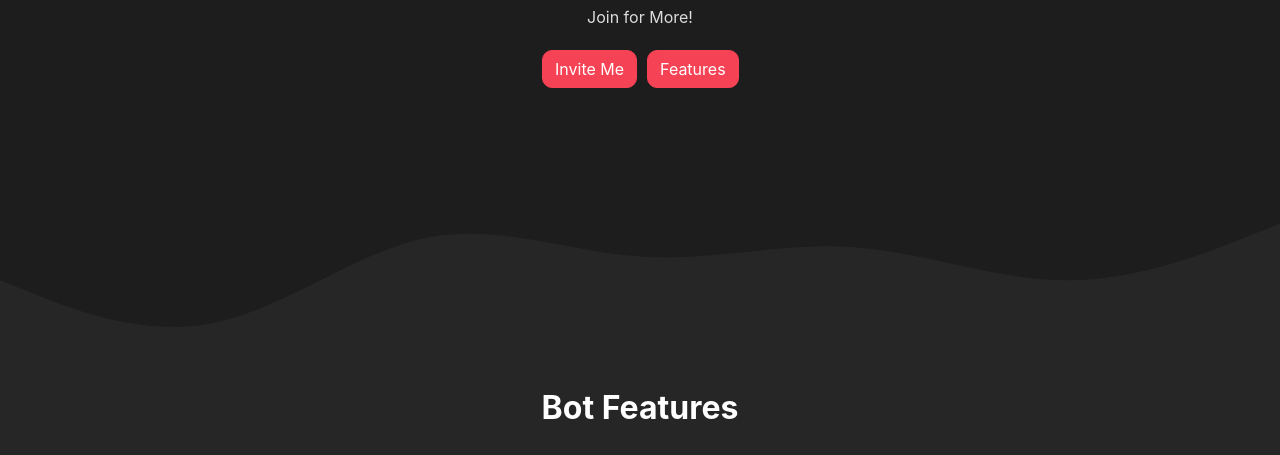
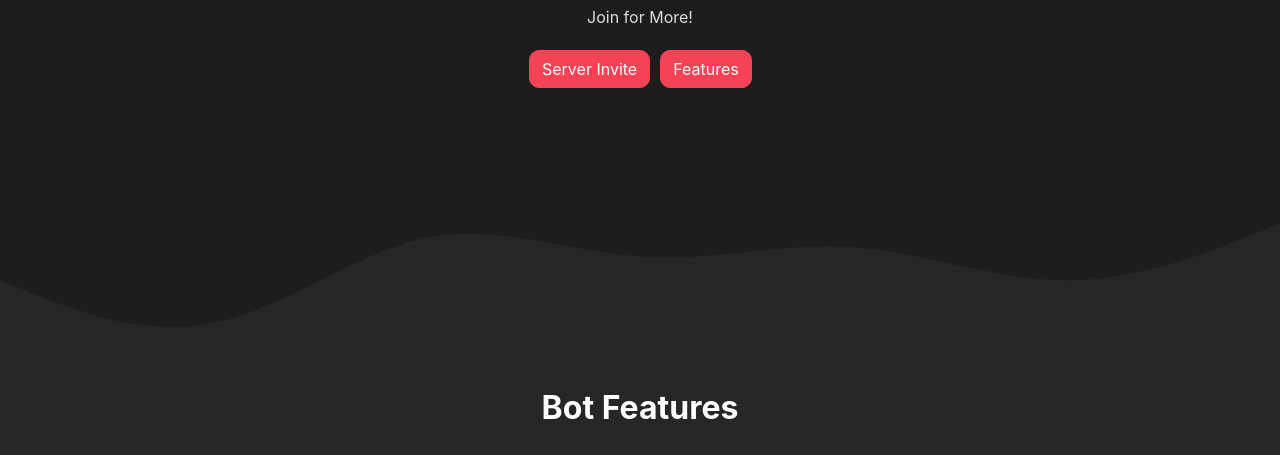
Before and after one commit to henrypalm/tcc-bot-dashboard, a plain HTML site: page index.html in a window 1280 px wide. Shown: the part 345-800 px from the top of the page. Drawn offline with nearby package versions, Linux system fonts and the light colour scheme; files whose address does not match are found by name.

Commit message:
Update index.html

```diff
--- a/index.html
+++ b/index.html
@@ -34,7 +34,7 @@
     <header class="d-xl-flex flex-column justify-content-xl-center align-items-xl-center" style="height: 418px;text-align: center;margin: 55px;"><img class="rounded" src="https://cdn.discordapp.com/attachments/1039327876480249856/1039328034903306370/tccICON.png?ex=663b68e9&is=663a1769&hm=1aaf0fe11df202d02c1c3b0e435f85310aa3d5a099cdc738aac388be820244ca&" width="150" height="150" style="margin-top: 30px;">
         <h1 class="d-xl-flex justify-content-xl-start" style="color: var(--text-color);">TCC-Bot Dashboard</h1>
         <p style="color: var(--secondary-text-color);">Join for More!</p>
-        <div class="tada animated"><div role="group" class="btn-group">    <a href="https://discord.com/oauth2/authorize?client_id=850040364973817897&permissions=8&scope=bot" class="btn btn-primary shadow-none" type="button" style="margin: 5px;background-color: var(--main-color);border-color: var(--main-color);border-radius: 10px;">Invite Me</a>
+        <div class="tada animated"><div role="group" class="btn-group">    <a href="https://discord.gg/5QwmQxPRKX" class="btn btn-primary shadow-none" type="button" style="margin: 5px;background-color: var(--main-color);border-color: var(--main-color);border-radius: 10px;">Server Invite</a>
 
 	<a class="btn btn-primary smoothScroll shadow-none" role="button" style="margin: 5px;background-color: var(--main-color);border-color: var(--main-color);border-radius: 10px;"
         href="#feature">Features</a></div></div>
```
